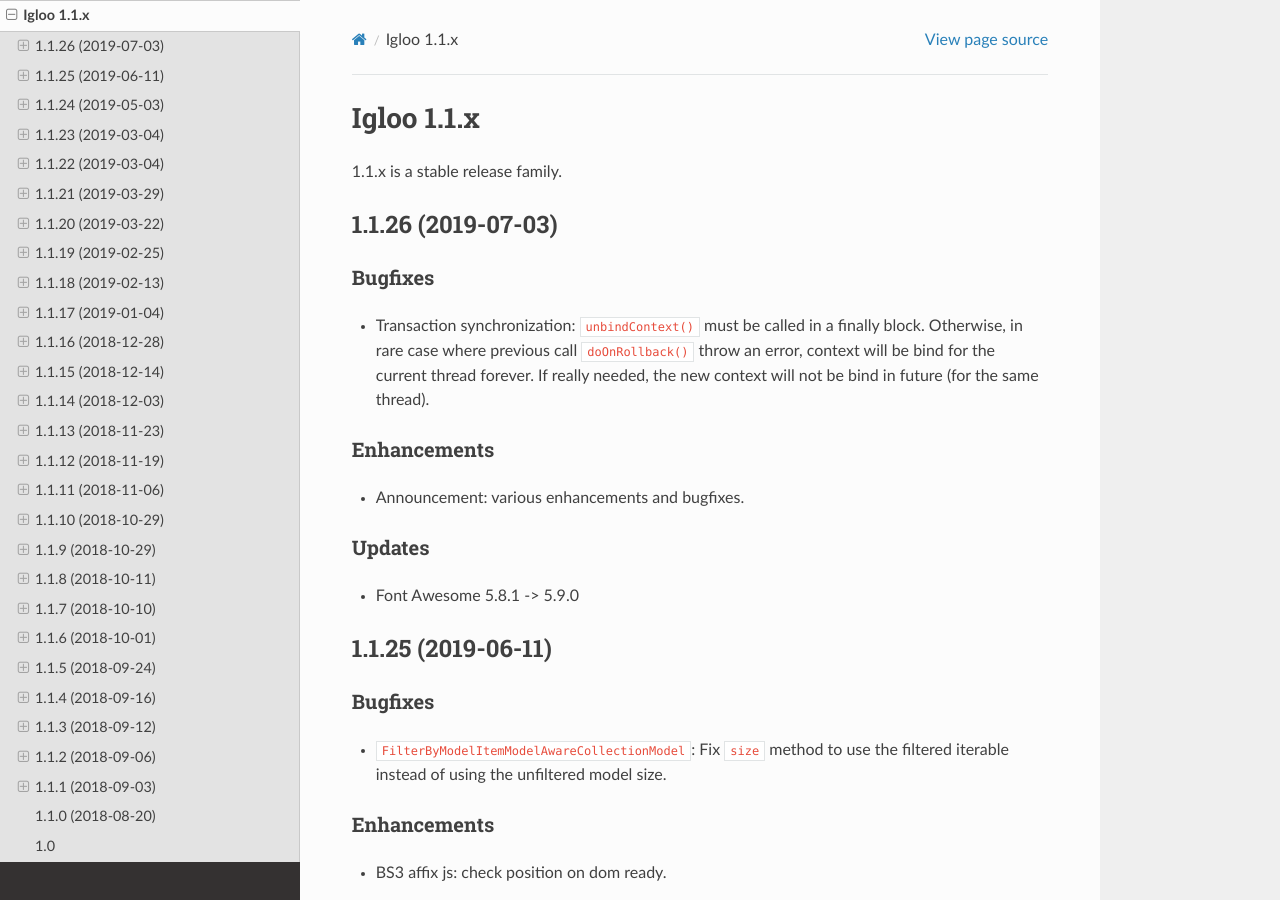
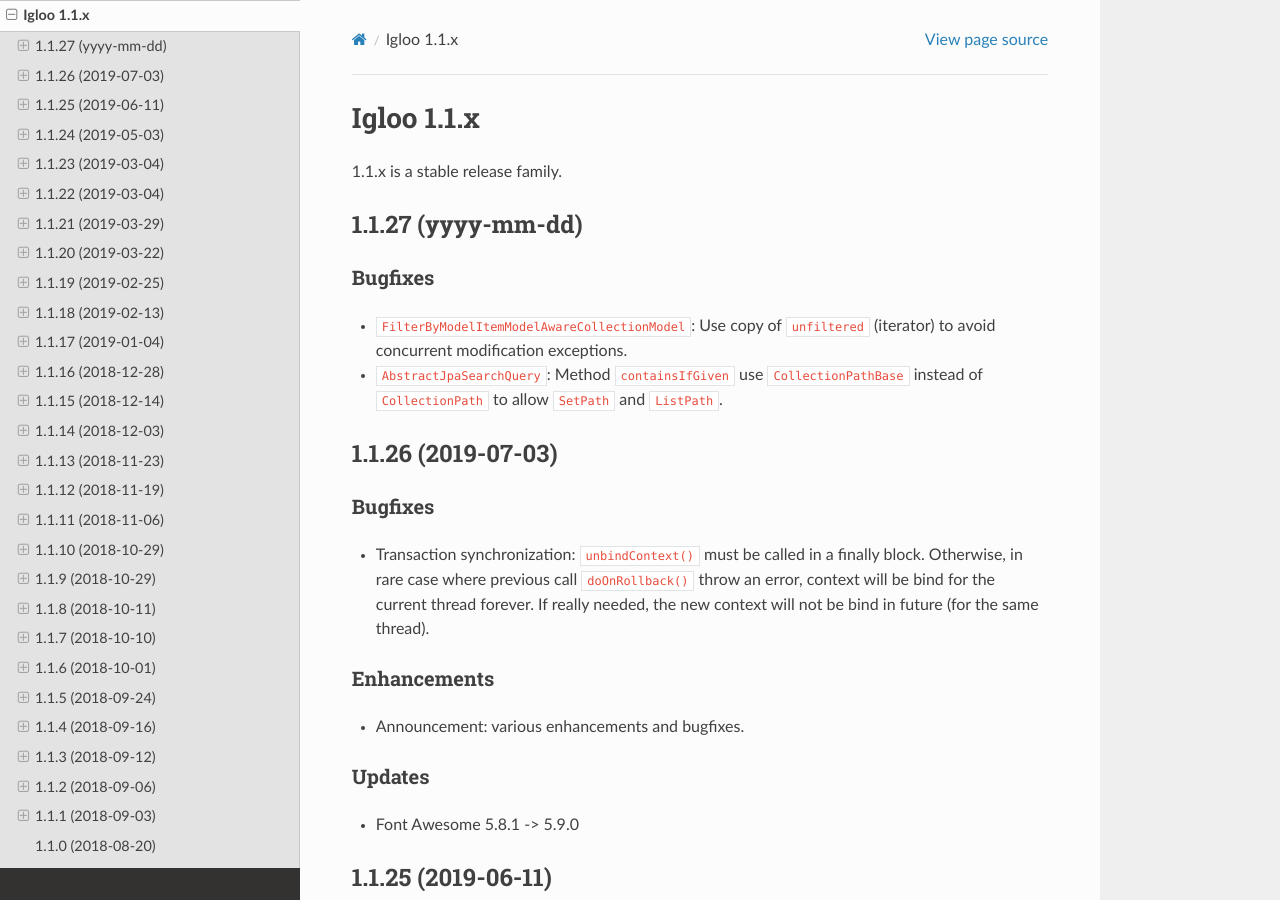
Before and after one commit to igloo-project/igloo-doc, a Sphinx documentation site: the page built from source/release-notes/1.1.x.rst, in a window 1280 px wide and 900 px high. Built offline with Sphinx 7.4.7 and the Read the Docs theme 2.0.0, drawn with Linux system fonts in a browser that asks for light colours.

Commit message:
1.1.27: update release notes

```diff
--- a/source/release-notes/1.1.x.rst
+++ b/source/release-notes/1.1.x.rst
@@ -3,6 +3,20 @@
 ###########
 
 1.1.x is a stable release family.
+
+.. _v1.1.27:
+
+1.1.27 (yyyy-mm-dd)
+###################
+
+Bugfixes
+********
+
+* ``FilterByModelItemModelAwareCollectionModel``: Use copy of ``unfiltered``
+  (iterator) to avoid concurrent modification exceptions.
+* ``AbstractJpaSearchQuery``: Method ``containsIfGiven`` use
+  ``CollectionPathBase`` instead of ``CollectionPath`` to allow ``SetPath``
+  and ``ListPath``.
 
 .. _v1.1.26:
 
```
